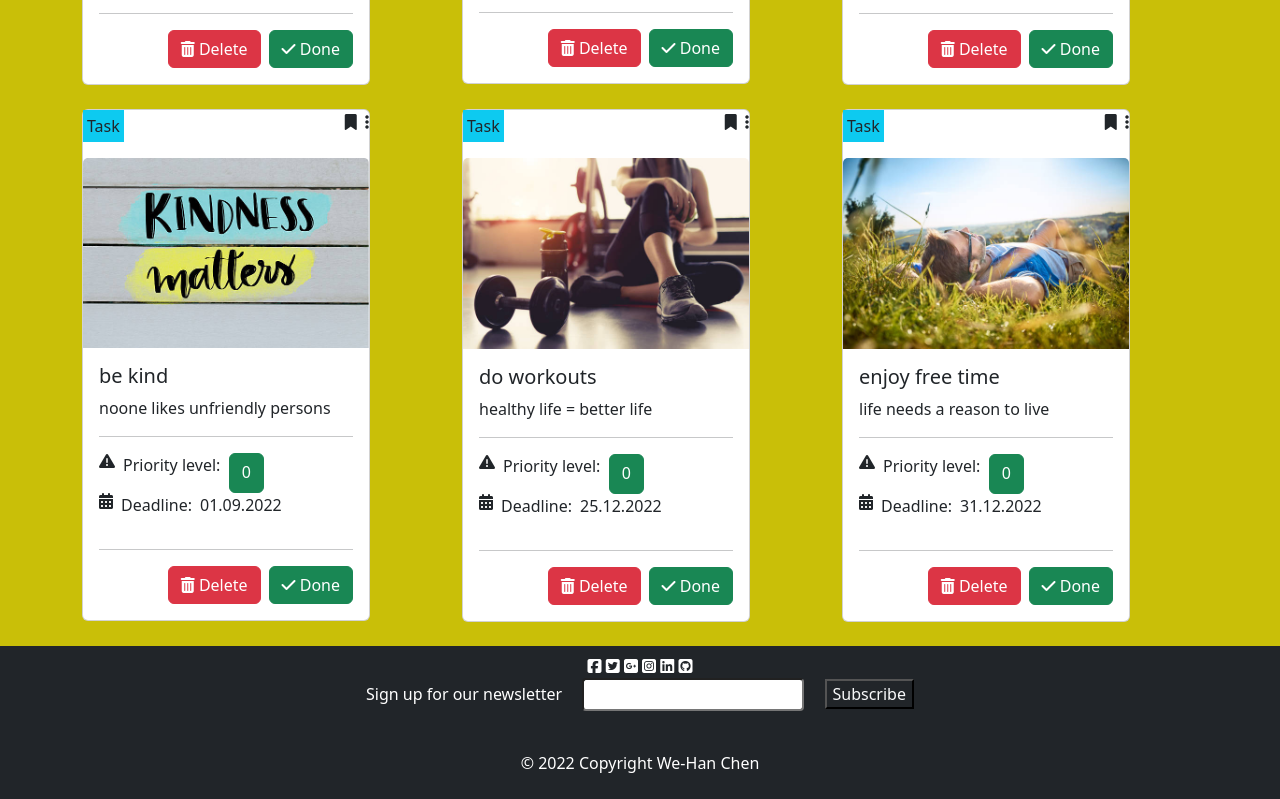
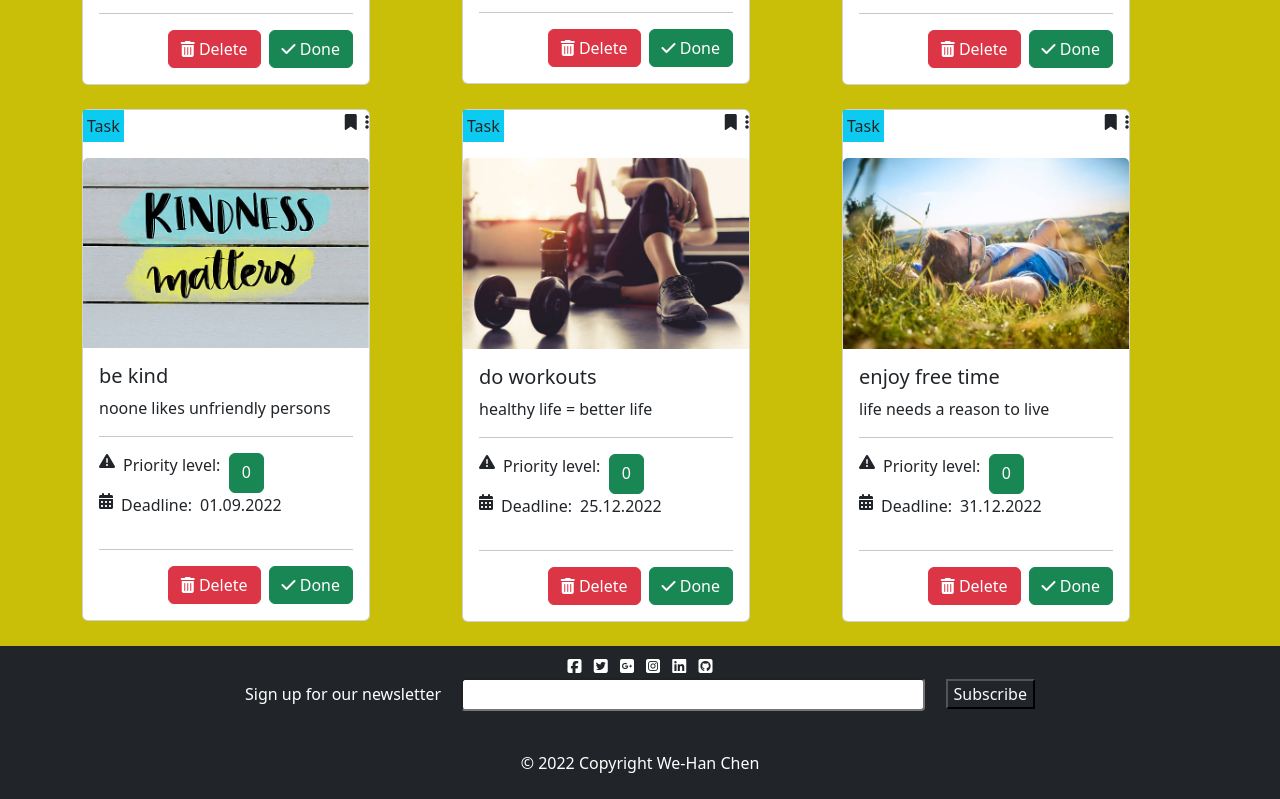
Before and after one commit to Hanlord/CR4-Javascript, a plain HTML site: page index.html in a window 1280 px wide. Shown: the part 1410-2209 px from the top of the page. Drawn offline with nearby package versions, Linux system fonts and the light colour scheme.

Commit message:
add padding to icons

```diff
--- a/index.html
+++ b/index.html
@@ -52,15 +52,15 @@
 
         <div class="text-bg-dark text-center p-2">
             <footer>
-                <i class="fa-brands fa-facebook-square"></i>
-                <i class="fa-brands fa-twitter-square"></i>
-                <i class="fa-brands fa-google-plus-square"></i>
-                <i class="fa-brands fa-instagram-square"></i>
-                <i class="fa-brands fa-linkedin"></i>
-                <i class="fa-brands fa-github-square"></i>
+                <i class="fa-brands fa-facebook-square p-1"></i>
+                <i class="fa-brands fa-twitter-square p-1"></i>
+                <i class="fa-brands fa-google-plus-square p-1"></i>
+                <i class="fa-brands fa-instagram-square p-1"></i>
+                <i class="fa-brands fa-linkedin p-1"></i>
+                <i class="fa-brands fa-github-square p-1"></i>
                 <br>
                 <p>Sign up for our  newsletter
-                    <input type="text" class="form-control-sm mx-3">
+                    <input type="text" class="form-control-sm mx-3" size="50">
                     <button class="bg-dark text-light">Subscribe</button>
                 </p>
                 <br>
```
